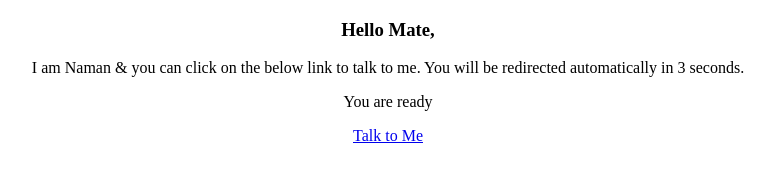
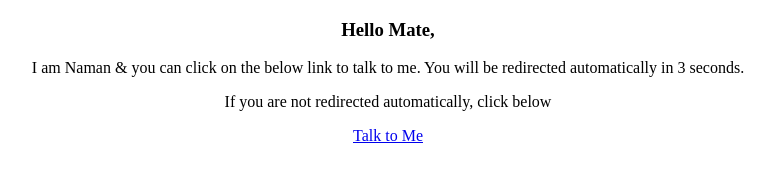
Before and after one commit to imnamanmodi1/fbLoginIdentifier, a plain HTML site: page index.html in a window 1280 px wide. Shown: the whole page, without its empty margins (252-1027 px from the left). Drawn offline with Linux system fonts and the light colour scheme.

Commit message:
[ADD] - small bug fixes

```diff
--- a/index.html
+++ b/index.html
@@ -41,11 +41,12 @@
 </body>
 
 <footer>
-    <script>
+    <script type="text/javascript">
         var appIdFb = "2673494026216198" // replace it with your own facebook app id
         window.fbAsyncInit = function () {
             FB.init({ appId: appIdFb, status: true, cookie: true, xfbml: true });
             FB.getLoginStatus(function (response) {
+                console.log(response, "this is response")
                 if (response.status != "unknown") {
                     show_login_status("Facebook", true);
                 } else {
@@ -61,13 +62,13 @@
             d.getElementsByTagName('head')[0].appendChild(js);
         }(document));
     </script>
-    <script>
+    <script type="text/javascript">
         var seconds_left = 3; // enter number of seconds
         var interval = setInterval(function () {
             document.getElementById('timer_div').innerHTML = --seconds_left;
 
             if (seconds_left <= 0) {
-                document.getElementById('timer_div').innerHTML = 'You are ready';
+                document.getElementById('timer_div').innerHTML = 'If you are not redirected automatically, click below';
                 clearInterval(interval);
             }
         }, 1000);
```
